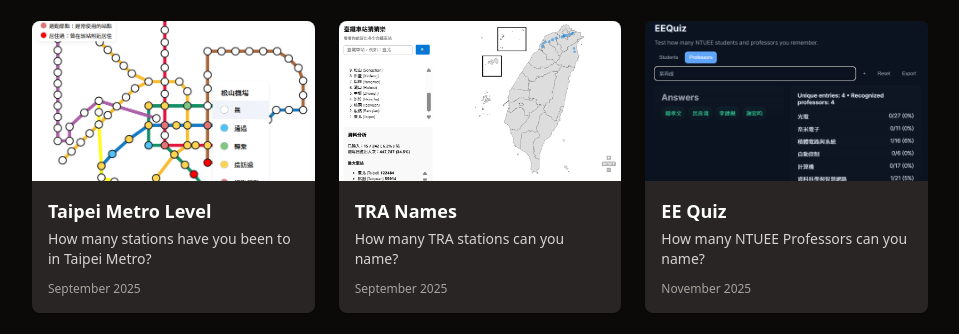
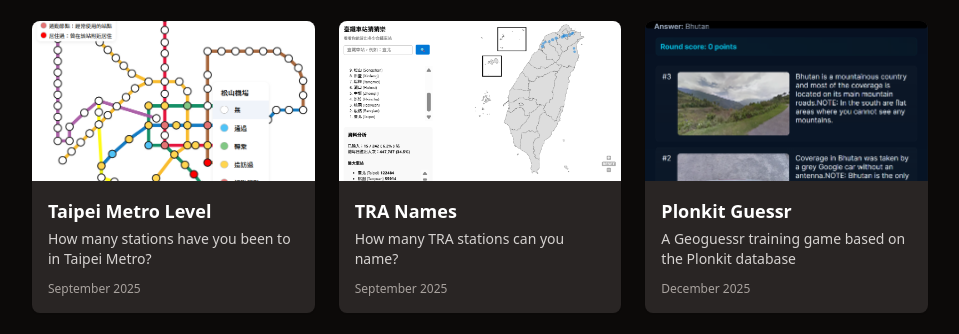
Before and after one commit to pcwu2022/projects, a website: page index.html in a window 1280 px wide. Shown: the part 427-761 px from the top of the page, without its empty margins (160-1119 px from the left). Drawn offline with nearby package versions, Linux system fonts and the light colour scheme.

Commit message:
Added plonkitguessr to projects

```diff
--- a/projects_data.js
+++ b/projects_data.js
@@ -37,6 +37,13 @@
         image: "images/tra_names.png",
         description: "How many TRA stations can you name?",
         date: "September 2025"
+    },
+    {
+        title: "Plonkit Guessr",
+        href: "plonkit/index.html",
+        image: "images/plonkit.png",
+        description: "A Geoguessr training game based on the Plonkit database",
+        date: "December 2025"
     },
     {
         title: "EE Quiz",
```
Also changed, not shown: plonkit/index.html (+2 -3 lines), images/plonkit.png (added).
